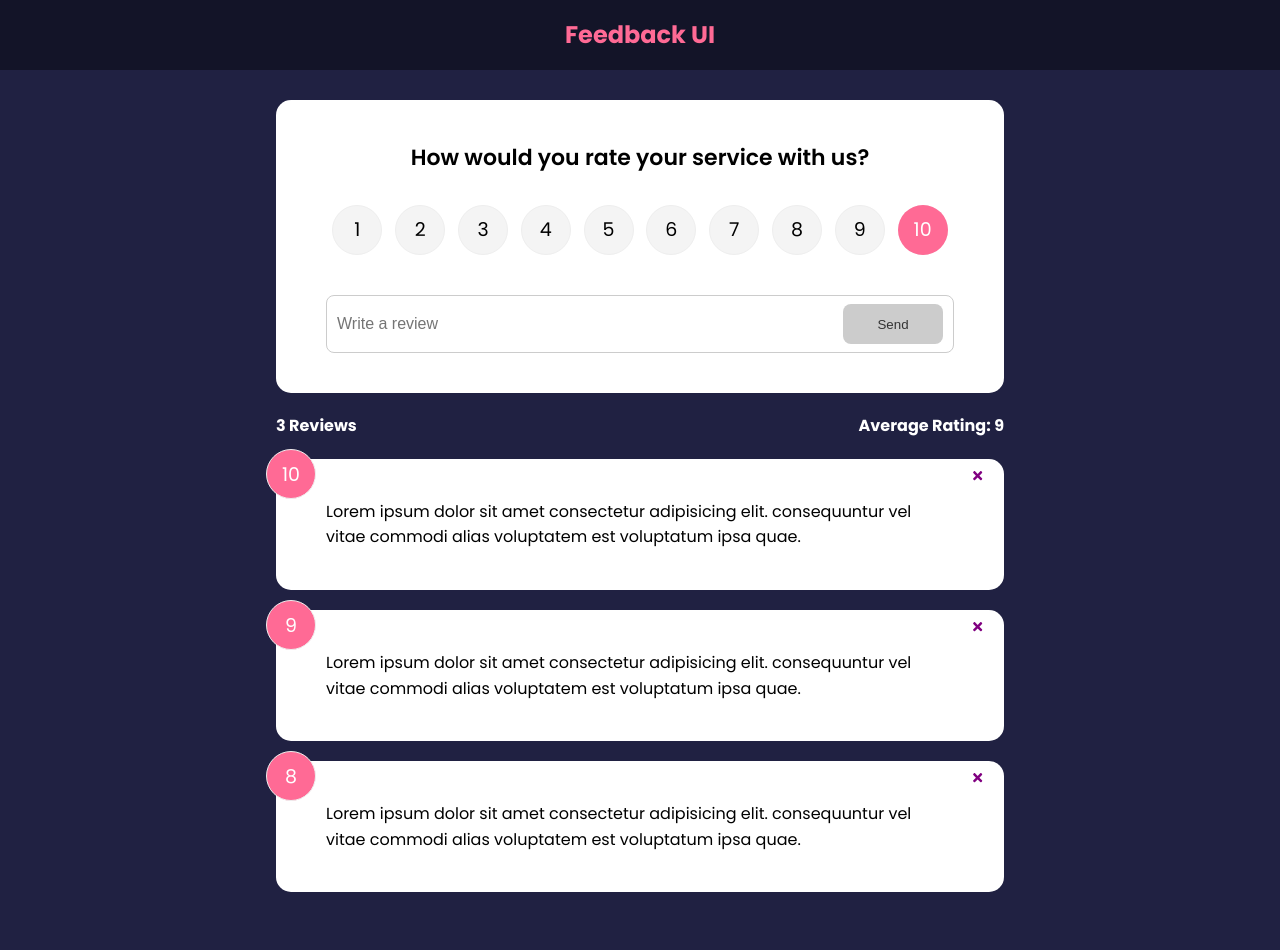
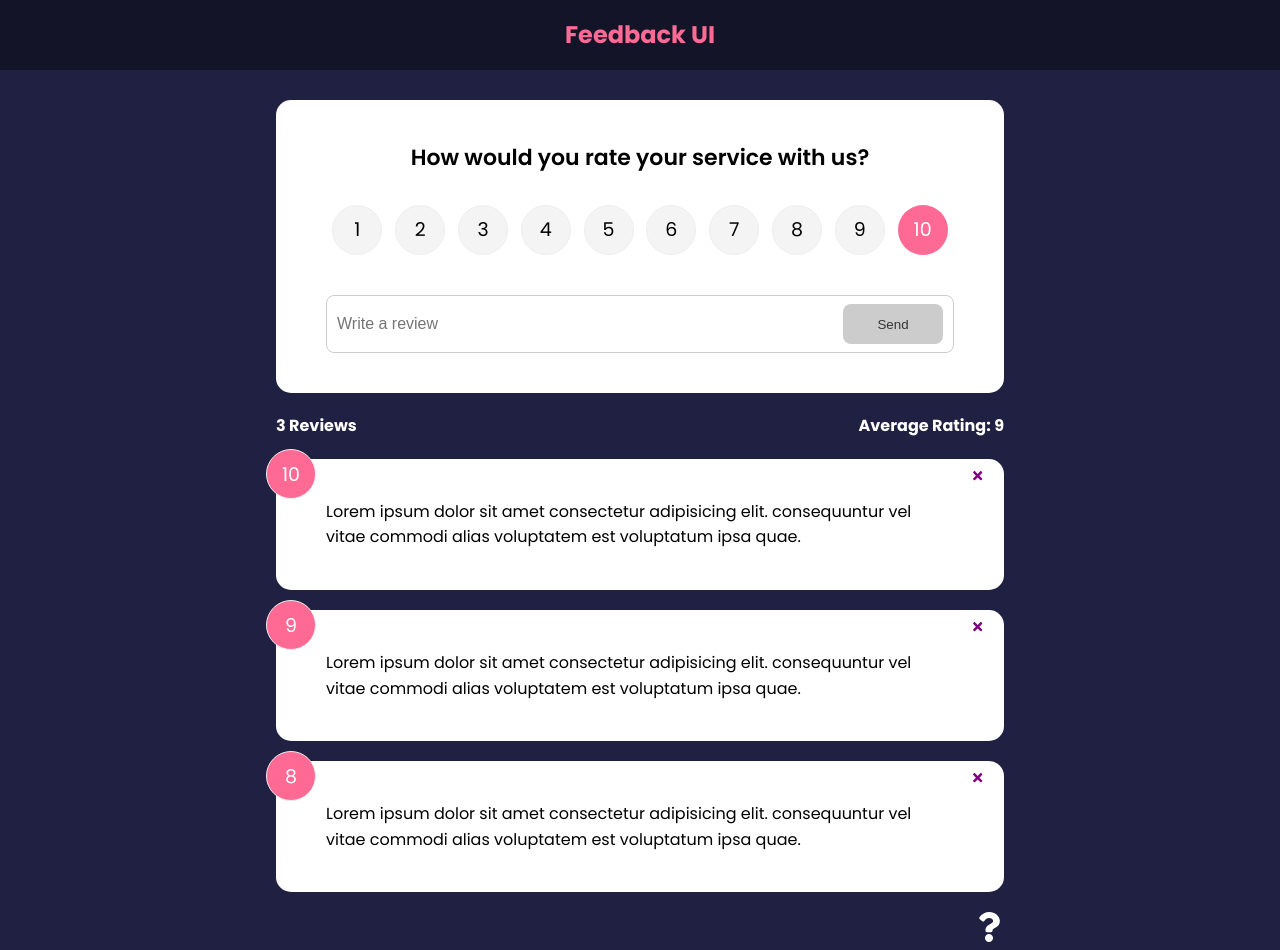
Before and after one commit to ozanisgor/react-feedback-app, a React (Create React App) app: page / in a window 1280 px wide. Before the commit the page ends 912 px from the top, so only its background shows below. Built offline with nearby package versions, Linux system fonts and the light colour scheme; the HTML template or start-up script is replaced by a standard one.

Commit message:
add: Links

```diff
--- a/src/App.js
+++ b/src/App.js
@@ -6,6 +6,7 @@
 import FeedbackStats from './components/FeedbackStats';
 import FeedbackData from './data/FeedbackData';
 import FeedbackForm from './components/FeedbackForm';
+import AboutIconLink from './components/AboutIconLink';
 import AboutPage from './pages/AboutPage';
 
 function App() {
@@ -35,6 +36,7 @@
                 <FeedbackForm handleAdd={addFeedback} />
                 <FeedbackStats feedback={feedback} />
                 <FeedbackList feedback={feedback} handleDelete={deleteFeedback} />
+                <AboutIconLink />
               </>
             }
           ></Route>
--- /dev/null
+++ b/src/components/AboutIconLink.jsx
@@ -0,0 +1,13 @@
+import { FaQuestion } from 'react-icons/fa';
+import { Link } from 'react-router-dom';
+
+function AboutIconLink() {
+  return (
+    <div className="about-link">
+      <Link to="/about">
+        <FaQuestion size={30} />
+      </Link>
+    </div>
+  );
+}
+export default AboutIconLink;
--- a/src/index.css
+++ b/src/index.css
@@ -176,11 +176,12 @@
 }
 
 .about-link {
-  position: absolute;
   bottom: 20px;
   right: 20px;
   color: #fff;
   cursor: pointer;
+  display: flex;
+  justify-content: flex-end;
 }
 
 .about-link a {
--- a/src/pages/AboutPage.jsx
+++ b/src/pages/AboutPage.jsx
@@ -1,3 +1,4 @@
+import { Link } from 'react-router-dom';
 import Card from '../components/shared/Card';
 
 function AboutPage() {
@@ -7,7 +8,7 @@
         <h1>About this project</h1>
         <p>This is a React app to leave feedback for a product or service</p>
         <p>Version: 1.0.0</p>
-        <p href="/">Back to Home</p>
+        <Link to="/">Back to Home</Link>
       </div>
     </Card>
   );
```
